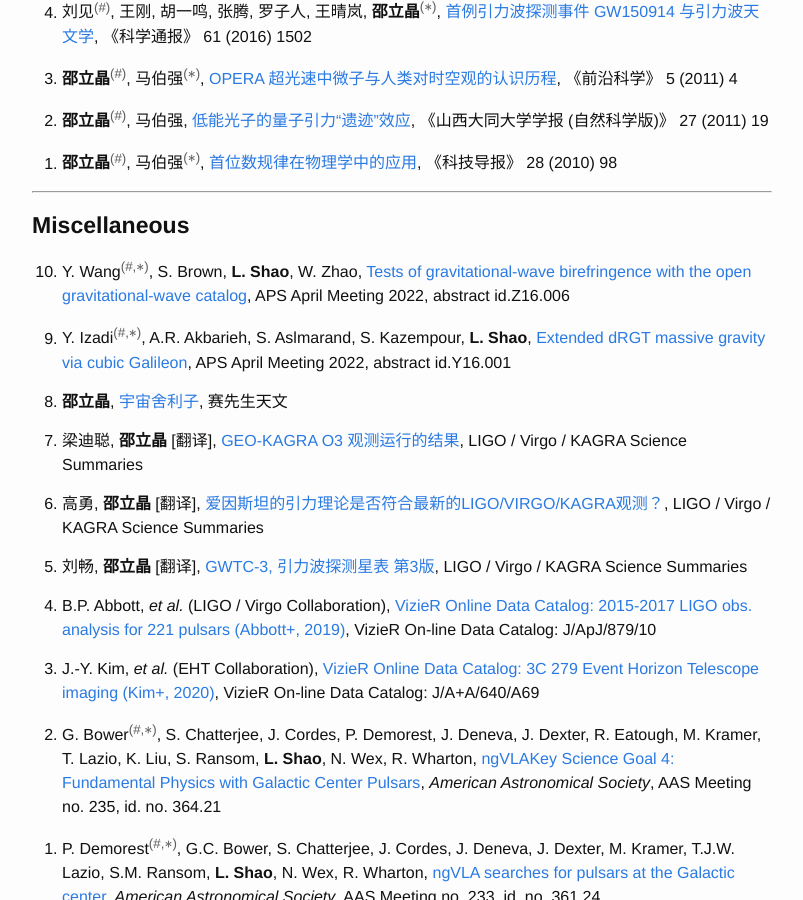
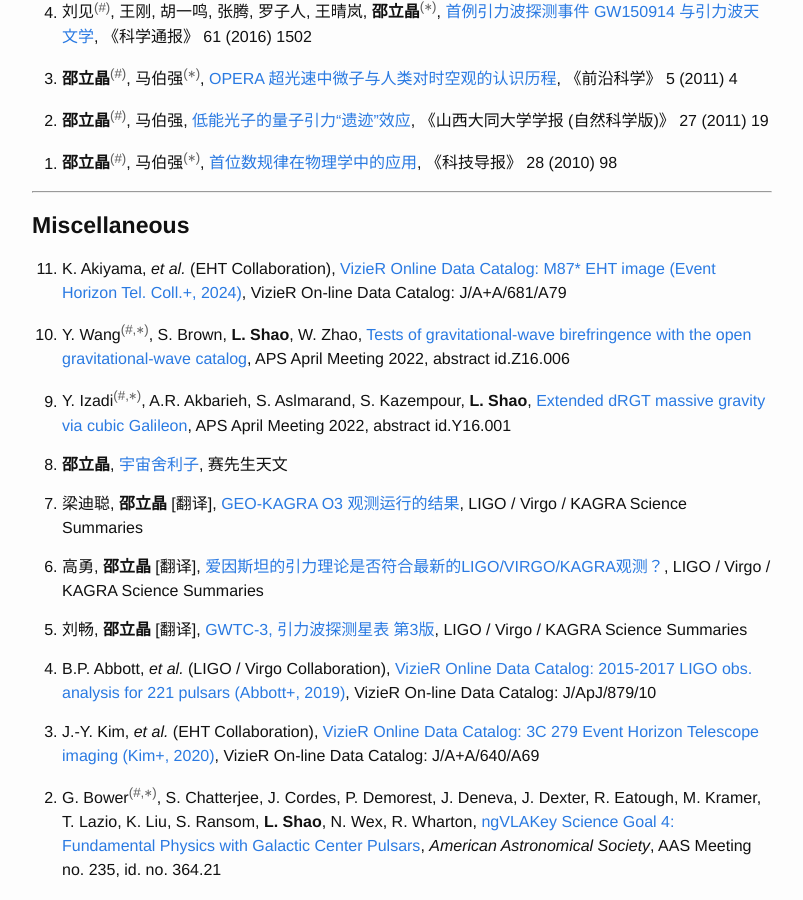
Before and after one commit to Friendshao/Friendshao.github.io, a Jekyll site: the page built from docs/publist.md, in a window 1280 px wide and 900 px high, scrolled down 26333 px. Shown: the whole window, without its empty margins (238-1041 px from the left). Built offline with Jekyll 4.4.1, drawn with Linux system fonts in a browser that asks for light colours; formulas are drawn with MathJax 3; some of the changed lines change nothing that is shown; some of the changed text lies outside the part shown.

Commit message:
Update publist.md

```diff
--- a/docs/publist.md
+++ b/docs/publist.md
@@ -12,7 +12,7 @@ layout: default
 - [**Academic Papers**](#papers) <small>**published in refereed journals** (in total 267)</small>
 - [**Academic Contribution**](#contribution) <small>**conference proceedings, book chapters, and more** (in total 38)</small>
 - [**Chinese Articles**](#chinese) <small>**published in Chinese journals and books** (in total 16)</small>
-- [**Miscellaneous**](#misc) <small> (in total 10)</small>
+- [**Miscellaneous**](#misc) <small> (in total 11)</small>
 
 ---
 
@@ -1825,6 +1825,8 @@ color="#5c5c5c"><sup>($\ast$)</sup></font>,
 <a name="misc"></a>
 <big><big>**Miscellaneous**</big></big>
 
+0. K. Akiyama, *et al.* (EHT Collaboration), [VizieR Online Data Catalog: M87* EHT image (Event Horizon Tel. Coll.+, 2024)](https://ui.adsabs.harvard.edu/abs/2024yCat..36810079E/abstract), VizieR On-line Data Catalog: J/A+A/681/A79
+
 0. Y. Wang<font color="#5c5c5c"><sup>(#,$\ast$)</sup></font>, S. Brown, **L.
 Shao**, W. Zhao, [Tests of gravitational-wave birefringence with the open
 gravitational-wave
```
